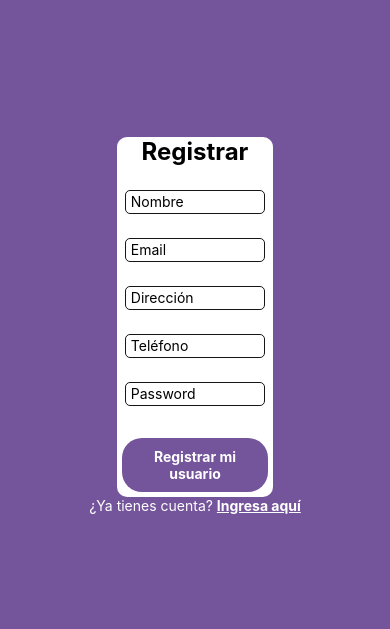
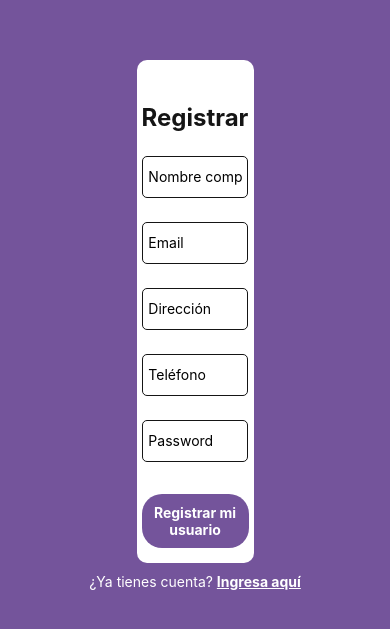
Before and after one commit to Roccopellegrinoo/proyect-native, a React Native app: screen /Register in a window 390 px wide. Shown: the part 113-742 px from the top of the page. Built offline with nearby package versions, Linux system fonts and the light colour scheme.

Commit message:
Sigo con el registro

```diff
--- a/src/components/FormRegister.js
+++ b/src/components/FormRegister.js
@@ -14,12 +14,45 @@ export default class FormRegister extends Component {
         }
     }
 
+    validarCampo(texto) {
+        return texto.length >= 3
+    }
+
+    validarTelefono(numero) {
+        let numstring = numero.toString()
+        return numstring.length === 10
+    }
+
     registrarUsuario(mail, password) {
+
+        if (!this.validarCampo(mail)) {
+            console.log('Longitud de email no válida.');
+        }
+
+        if (!this.validarCampo(password)) {
+            console.log('Longitud de password no válida.');
+        }
+
+        if (!this.validarCampo(this.state.inputNombre)) {
+            console.log('Longitud de nombre no válida.');
+        }
+
+        if (!this.validarCampo(this.state.inputDireccion)) {
+            console.log('Longitud de dirección no válida.');
+        }
+
+        if (!this.validarTelefono(this.state.inputTelefono)) {
+            console.log('Longitud de teléfono no válida.');
+        }
+
         auth.createUserWithEmailAndPassword(mail, password)
             .then(data => {
                 this.props.navigation.navigate('HomeNav')
                 db.collection('users').add({
-                    owner: auth.currentUser.email,
+                    name: this.state.inputNombre,
+                    email: this.state.inputMail,
+                    address: this.state.inputDireccion,
+                    phone: this.state.inputTelefono,
                     createdAt: Date.now()
                 })
                     .then(resp => console.log(resp))
@@ -28,14 +61,7 @@ export default class FormRegister extends Component {
             .catch(err => console.log(err))
     }
 
-    validarCampo(texto) {
-        return text.length >= 3
-    }
 
-    validarTelefono(numero) {
-        let numstring = numero.toString()
-        return numstring.length === 10
-    }
 
     render() {
         return (
@@ -43,66 +69,36 @@ export default class FormRegister extends Component {
                 <Text style={styles.title}>Registrar</Text>
                 <TextInput
                     style={styles.input}
-                    placeholder='Nombre'
+                    placeholder='Nombre completo'
                     keyboardType='default'
-                    onChange={(text) => {
-                        if (this.validarCampo(texto)) {
-                            this.setState({ inputNombre: text })
-                        } else {
-                            console.log('Longitud de nombre no válida.');
-                        }
-                    }}
+                    onChangeText={(text) => this.setState({ inputNombre: text })}
                     value={this.state.inputNombre}
                 />
                 <TextInput
                     style={styles.input}
                     placeholder='Email'
                     keyboardType='email-address'
-                    onChangeText={(text) => {
-                        if (this.validarCampo(text)) {
-                            this.setState({ inputMail: text })
-                        } else {
-                            console.log('Longitud de email no válida.');
-                        }
-                    }}
+                    onChangeText={(text) => this.setState({ inputMail: text })}
                     value={this.state.inputMail}
                 />
                 <TextInput
                     style={styles.input}
                     placeholder='Dirección'
                     keyboardType='default'
-                    onChange={(text) => {
-                        if (this.validarCampo(texto)) {
-                            this.setState({ inputDireccion: text })
-                        } else {
-                            console.log('Longitud de dirección no válida.');
-                        }
-                    }}
+                    onChangeText={(text) => this.setState({ inputDireccion: text })}
                     value={this.state.inputDireccion}
                 />
                 <TextInput
                     style={styles.input}
                     placeholder='Teléfono'
                     keyboardType='numeric'
-                    onChange={(text) => {
-                        if (this.validarTelefono(texto)) {
-                            this.setState({ inputTelefono: text })
-                        } else {
-                            console.log('Longitud de teléfono no válida.');
-                        }
-                    }}
+                    onChangeText={(text) => this.setState({ inputTelefono: text })}
                     value={this.state.inputTelefono}
                 />
                 <TextInput
                     style={styles.input}
                     placeholder='Password'
-                    onChangeText={(text) => {
-                        if (this.validarCampo(text)) {
-                            this.setState({ inputPassword: text })
-                        } else {
-                            console.log('Longitud de contraseña no válida.');
-                        }
-                    }}
+                    onChangeText={(text) => this.setState({ inputPassword: text })}
                     value={this.state.inputPassword}
                     secureTextEntry={true}
                 />
@@ -119,13 +115,16 @@ export default class FormRegister extends Component {
 
 const styles = StyleSheet.create({
     contenedor: {
-        width: '40%',
+        width: '30%',
         marginTop: 32,
         display: 'flex',
         alignItems: 'center',
         justifyContent: 'center',
         backgroundColor: 'white',
         borderRadius: 10,
+        paddingTop: '5vh',
+        paddingBottom: 10,
+        marginBottom: 10
     },
     input: {
         borderWidth: 1,
@@ -134,7 +133,8 @@ const styles = StyleSheet.create({
         width: '90%',
         marginTop: 24,
         height: 24,
-        padding: 5
+        paddingVertical: 20,
+        paddingHorizontal: 5
     },
     btn: {
         marginTop: 32,
@@ -151,7 +151,7 @@ const styles = StyleSheet.create({
     title: {
         textAlign: 'center',
         fontWeight: 'bold',
-        color: 'black',
+        color: '#151515',
         fontSize: 24,
     },
 })
```
